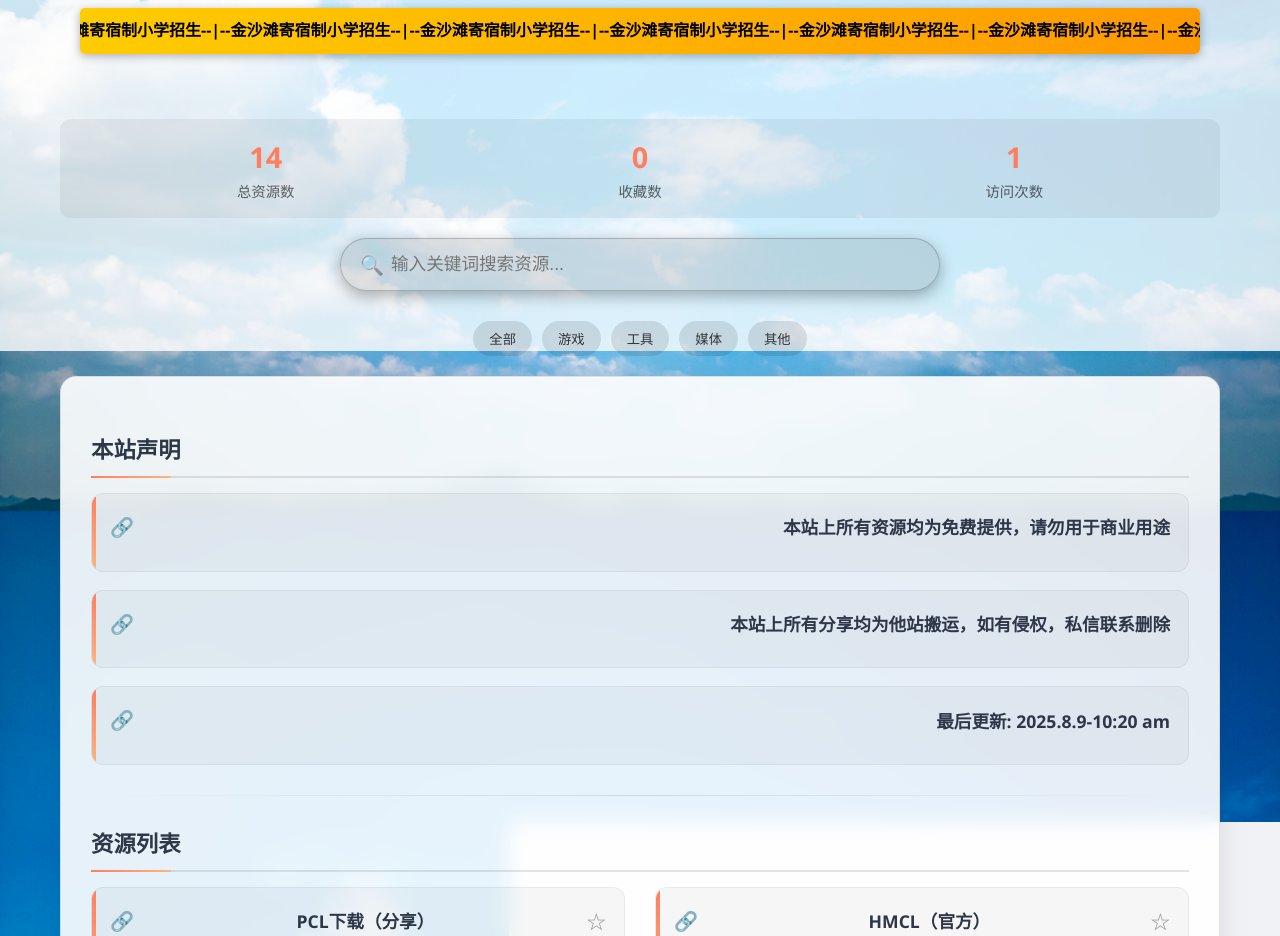
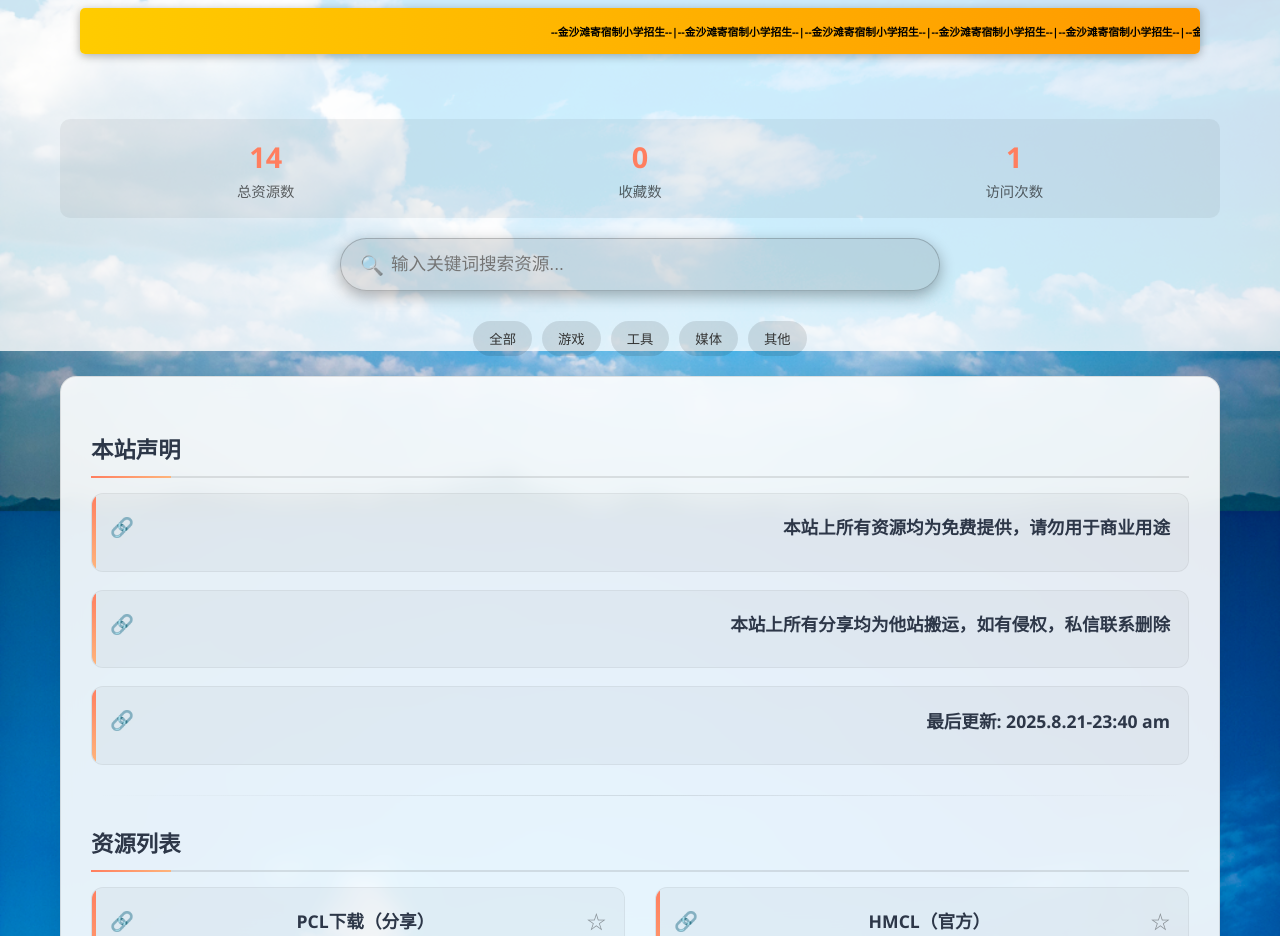
Before and after one commit to HTPS-CDY/HTPS-CDY.github.io, a plain HTML site: page index.html in a window 1280 px wide. Shown: the part 449-1385 px from the top of the page. Drawn offline with Linux system fonts and the light colour scheme.

Commit message:
Update index.html

```diff
--- a/index.html
+++ b/index.html
@@ -747,7 +747,7 @@
 
             <!-- 滚动横幅 -->
             <div class="marquee-banner">
-                <h4 class="marquee-content">|--金沙滩寄宿制小学招生--|--金沙滩寄宿制小学招生--|--金沙滩寄宿制小学招生--|--金沙滩寄宿制小学招生--|--金沙滩寄宿制小学招生--|--金沙滩寄宿制小学招生--|--金沙滩寄宿制小学招生--|--金沙滩寄宿制小学招生--|--金沙滩寄宿制小学招生--|--金沙滩寄宿制小学招生--|--金沙滩寄宿制小学招生--|--金沙滩寄宿制小学招生--|--金沙滩寄宿制小学招生--|--金沙滩寄宿制小学招生--|--金沙滩寄宿制小学招生--|--金沙滩寄宿制小学招生--|--金沙滩寄宿制小学招生--|--金沙滩寄宿制小学招生--|--金沙滩寄宿制小学招生--|--金沙滩寄宿制小学招生--|--金沙滩寄宿制小学招生--|--金沙滩寄宿制小学招生--|--金沙滩寄宿制小学招生--|--金沙滩寄宿制小学招生--|--金沙滩寄宿制小学招生--|--金沙滩寄宿制小学招生--|--金沙滩寄宿制小学招生--|--金沙滩寄宿制小学招生--|--金沙滩寄宿制小学招生--|--金沙滩寄宿制小学招生--|--金沙滩寄宿制小学招生--|--金沙滩寄宿制小学招生--|--金沙滩寄宿制小学招生--|--金沙滩寄宿制小学招生--|--金沙滩寄宿制小学招生--|--金沙滩寄宿制小学招生--|--金沙滩寄宿制小学招生--|--金沙滩寄宿制小学招生--|--金沙滩寄宿制小学招生--|--金沙滩寄宿制小学招生--|--金沙滩寄宿制小学招生--|--金沙滩寄宿制小学招生--|--金沙滩寄宿制小学招生--|--金沙滩寄宿制小学招生--|--金沙滩寄宿制小学招生--|--金沙滩寄宿制小学招生--|--金沙滩寄宿制小学招生--|--金沙滩寄宿制小学招生--|--金沙滩寄宿制小学招生--|--金沙滩寄宿制小学招生--|--金沙滩寄宿制小学招生--|--金沙滩寄宿制小学招生--|--金沙滩寄宿制小学招生--|--金沙滩寄宿制小学招生--|--金沙滩寄宿制小学招生--|--金沙滩寄宿制小学招生--|--金沙滩寄宿制小学招生--|--金沙滩寄宿制小学招生--|--金沙滩寄宿制小学招生--|--金沙滩寄宿制小学招生--|--金沙滩寄宿制小学招生--|--金沙滩寄宿制小学招生--|--金沙滩寄宿制小学招生--|--金沙滩寄宿制小学招生--|--金沙滩寄宿制小学招生--|--金沙滩寄宿制小学招生--|--金沙滩寄宿制小学招生--|--金沙滩寄宿制小学招生--|--金沙滩寄宿制小学招生--|--金沙滩寄宿制小学招生--|--金沙滩寄宿制小学招生--|--金沙滩寄宿制小学招生--|--金沙滩寄宿制小学招生--|--金沙滩寄宿制小学招生--|--金沙滩寄宿制小学招生--|--金沙滩寄宿制小学招生--|--金沙滩寄宿制小学招生--|</h4>
+                <h6 class="marquee-content">--金沙滩寄宿制小学招生--|--金沙滩寄宿制小学招生--|--金沙滩寄宿制小学招生--|--金沙滩寄宿制小学招生--|--金沙滩寄宿制小学招生--|--金沙滩寄宿制小学招生--|--金沙滩寄宿制小学招生--|--金沙滩寄宿制小学招生--|</h6>
             </div>
         </div>
 
@@ -792,7 +792,7 @@
                     <div class="resource-title">本站上所有分享均为他站搬运，如有侵权，私信联系删除</div>
                 </li>
                 <li class="resource-item">
-                    <div class="resource-title">最后更新: 2025.8.9-10:20 am</div>
+                    <div class="resource-title">最后更新: 2025.8.21-23:40 am</div>
                 </li>
             </ul>
 
```
